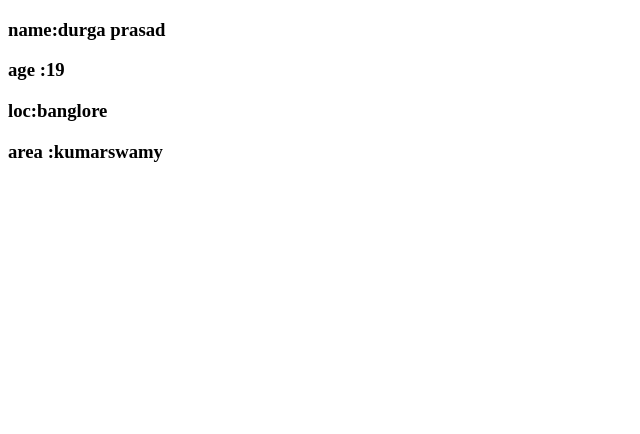
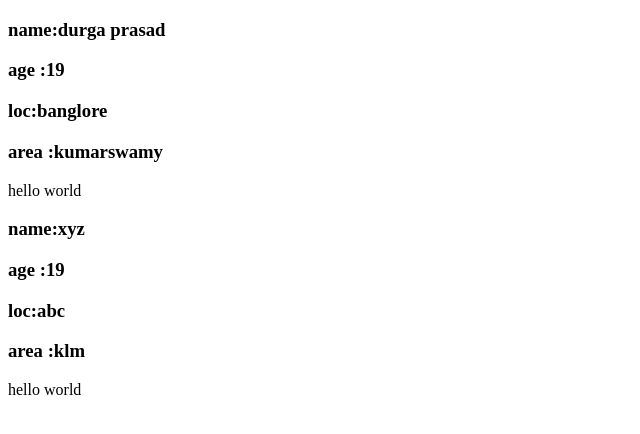
Before and after one commit to Chillamandadurgaprasad/xyz, a plain HTML site: page index.html in a window 1280 px wide. Shown: the whole page, without its empty margins (0-640 px from the left). Drawn offline with Linux system fonts and the light colour scheme.

Commit message:
added new person detials

```diff
--- a/index.html
+++ b/index.html
@@ -11,5 +11,11 @@
     <h3>age :19</h3>
     <h3>loc:banglore</h3>
     <h3>area :kumarswamy </h3>
+    <p>hello world</p>
+    <h3>name:xyz</h3>
+    <h3>age :19</h3>
+    <h3>loc:abc</h3>
+    <h3>area :klm </h3>
+    <p>hello world</p>
 </body>
 </html>
```
